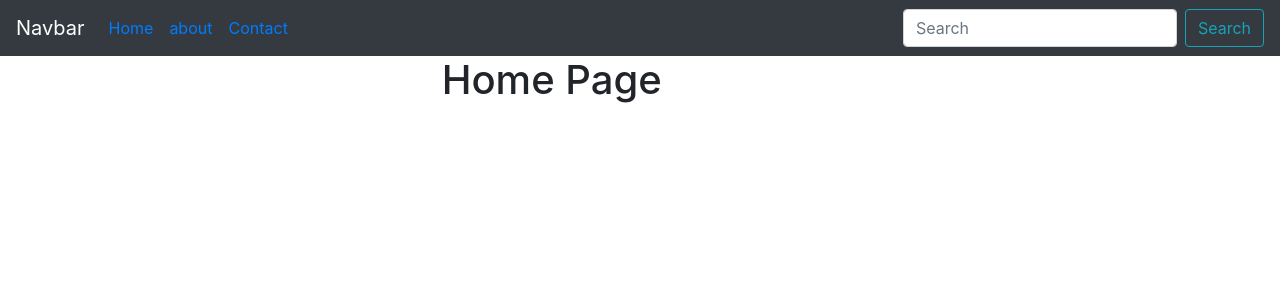
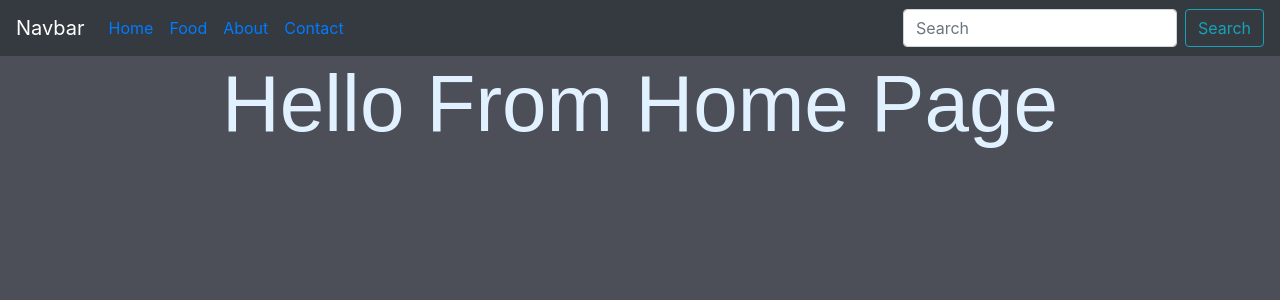
Before and after one commit to younann/reactapp1, a React (Create React App) app: page / in a window 1280 px wide. Shown: the top 300 px of the page. Built offline with nearby package versions, Linux system fonts and the light colour scheme.

Commit message:
fetching data with perview on the food page

```diff
--- a/package.json
+++ b/package.json
@@ -6,12 +6,14 @@
     "@testing-library/jest-dom": "^5.11.9",
     "@testing-library/react": "^11.2.3",
     "@testing-library/user-event": "^12.6.2",
+    "axios": "^0.21.1",
     "bootstrap": "^4.6.0",
     "react": "^17.0.1",
     "react-bootstrap": "^1.4.3",
     "react-dom": "^17.0.1",
     "react-router-dom": "^5.2.0",
     "react-scripts": "4.0.1",
+    "styled-components": "^5.2.1",
     "web-vitals": "^0.2.4"
   },
   "scripts": {
--- a/src/App.js
+++ b/src/App.js
@@ -1,11 +1,11 @@
 import React from 'react';
-import { BrowserRouter as Router, Switch, Route } from 'react-router-dom';
+import { BrowserRouter as Router, Route } from 'react-router-dom';
 import 'bootstrap/dist/css/bootstrap.min.css';
 import NavBar from './components/Nav';
 import Home from './components/Home';
 import About from './components/About';
 import Contact from './components/Contact';
-
+import Food from './components/Food';
 function App() {
   return (
     <>
@@ -14,6 +14,7 @@ function App() {
         <Route exact path="/" component={Home} />
         <Route exact path="/about" component={About} />
         <Route exact path="/contact" component={Contact} />
+        <Route exact path="/food" component={Food} />
       </Router>
     </>
   );
--- a/src/components/About.js
+++ b/src/components/About.js
@@ -1,9 +1,25 @@
 import React from 'react';
+import styled from 'styled-components';
+const Div = styled.div`
+  text-align: center;
+  background: #4c4f57;
+  height: 100vh;
+`;
 
+const H1 = styled.h1`
+  color: #e1f1ff;
+  font-family: fantasy;
+  font-size: 5rem;
+  &:hover {
+    color: #d9a21b;
+  }
+`;
 export default function About() {
   return (
-    <div>
-      <h1>About Page</h1>
-    </div>
+    <>
+      <Div>
+        <H1>Hello From About Page</H1>
+      </Div>
+    </>
   );
 }
--- /dev/null
+++ b/src/components/Food.js
@@ -0,0 +1,62 @@
+import React, { useEffect, useState } from 'react';
+import styled from 'styled-components';
+import axios from 'axios';
+
+const Div = styled.div`
+  text-align: center;
+  background: #4c4f57;
+  height: 100vh;
+`;
+
+const H1 = styled.h1`
+  color: #e1f1ff;
+  font-family: fantasy;
+  font-size: 5rem;
+  &:hover {
+    color: #d9a21b;
+  }
+`;
+
+const P = styled.p`
+  color: white;
+  font-size: 25px;
+  font-family: Georgia, 'Times New Roman', Times, serif;
+`;
+
+export default function Food() {
+  let url =
+    'https://api.edamam.com/search?q=chicken&app_id=f863f824&app_key=6da60588219e01d898750757415feb3e&from=0&to=10';
+  const [recipe, setRecipe] = useState(null);
+  useEffect(() => {
+    axios.get(url).then((response) => {
+      setRecipe(response.data);
+    });
+  }, [url]);
+  var min = 1;
+  var max = 10;
+  var rand = Math.floor(min + Math.random() * (max - min));
+  console.log(rand);
+  if (recipe) {
+    return (
+      <Div>
+        <H1>{recipe.hits[rand].recipe.label}</H1>
+        <img
+          src={recipe.hits[rand].recipe.image}
+          alt={recipe.hits[rand].recipe.label}
+        />
+        <Div>
+          <h3>IngredientLines</h3>
+          {recipe.hits[rand].recipe.ingredientLines.map((txt) => (
+            <P>{txt}</P>
+          ))}
+        </Div>
+      </Div>
+    );
+  } else {
+    return (
+      <Div>
+        <H1>Food Page</H1>
+      </Div>
+    );
+  }
+}
--- a/src/components/Home.js
+++ b/src/components/Home.js
@@ -1,15 +1,29 @@
 import React from 'react';
-import { Container, Row, Col } from 'react-bootstrap';
+import styled from 'styled-components';
+
+
+
+const Div = styled.div`
+  text-align: center;
+  background: #4c4f57;
+  height: 100vh;
+`;
+
+const H1 = styled.h1`
+  color: #e1f1ff;
+  font-family: fantasy;
+  font-size: 5rem;
+  &:hover {
+    color: #d9a21b;
+  }
+`;
+
 export default function Home() {
   return (
-    <Container fluid>
-      <Row>
-        <Col xs={6} md={4}></Col>
-        <Col xs={6} md={4}>
-          <h1>Home Page</h1>
-        </Col>
-        <Col xs={6} md={4}></Col>
-      </Row>
-    </Container>
+    <>
+      <Div>
+        <H1>Hello From Home Page</H1>
+      </Div>
+    </>
   );
 }
--- a/src/components/Nav.js
+++ b/src/components/Nav.js
@@ -1,13 +1,6 @@
 import React from 'react';
 import { Link } from 'react-router-dom';
-import {
-  Navbar,
-  Nav,
-  NavDropdown,
-  Form,
-  FormControl,
-  Button,
-} from 'react-bootstrap';
+import { Navbar, Nav, Form, FormControl, Button } from 'react-bootstrap';
 export default function NavBar() {
   return (
     <Navbar bg="dark" variant="dark">
@@ -17,7 +10,10 @@ export default function NavBar() {
           <Link to="/">Home</Link>
         </Nav.Link>
         <Nav.Link>
-          <Link to="/about">about</Link>
+          <Link to="/food">Food</Link>
+        </Nav.Link>
+        <Nav.Link>
+          <Link to="/about">About</Link>
         </Nav.Link>
         <Nav.Link>
           <Link to="/contact">Contact</Link>
```
Also changed, not shown: 2 other files (tests, documents, lock files or other folders).
